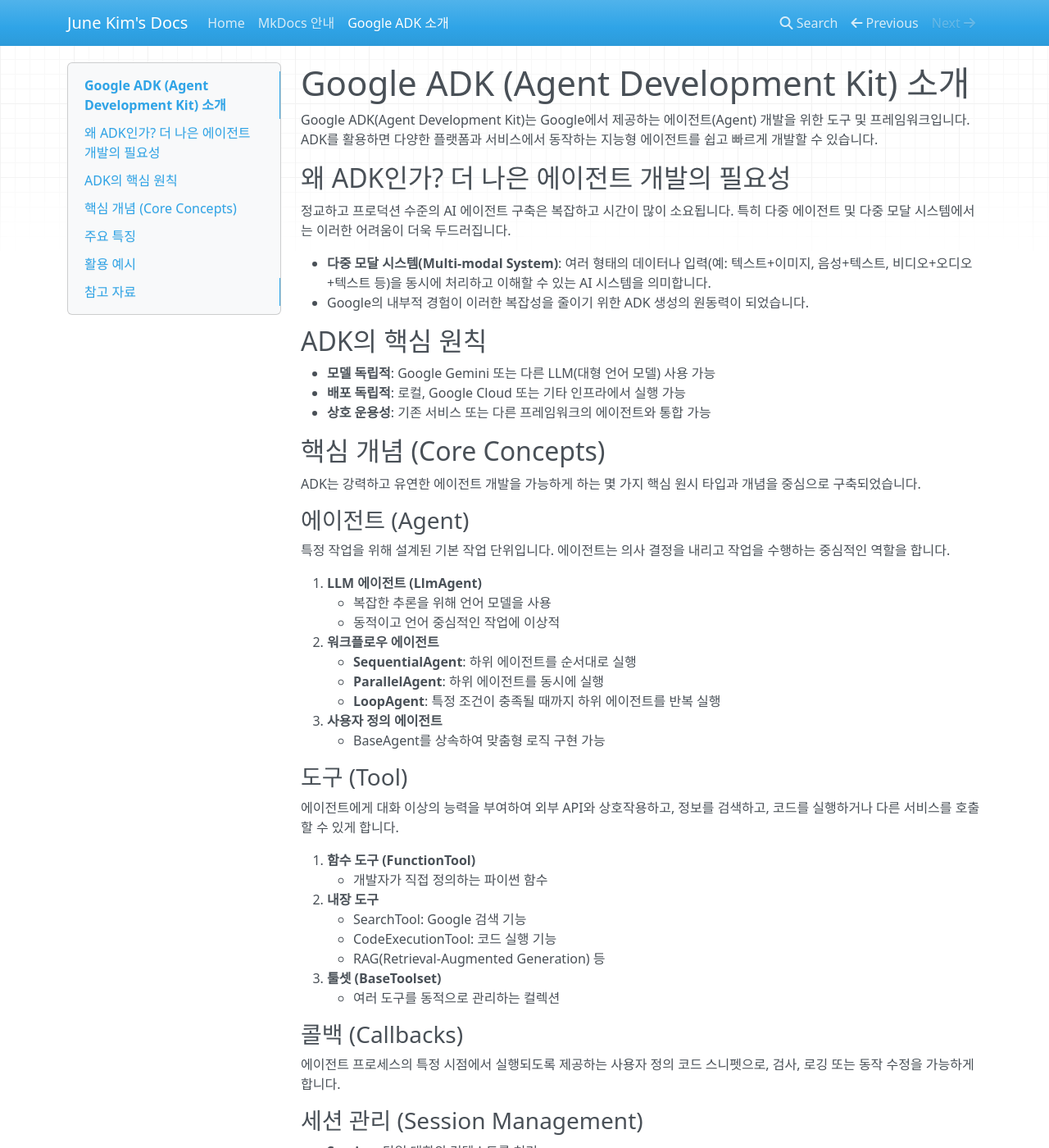
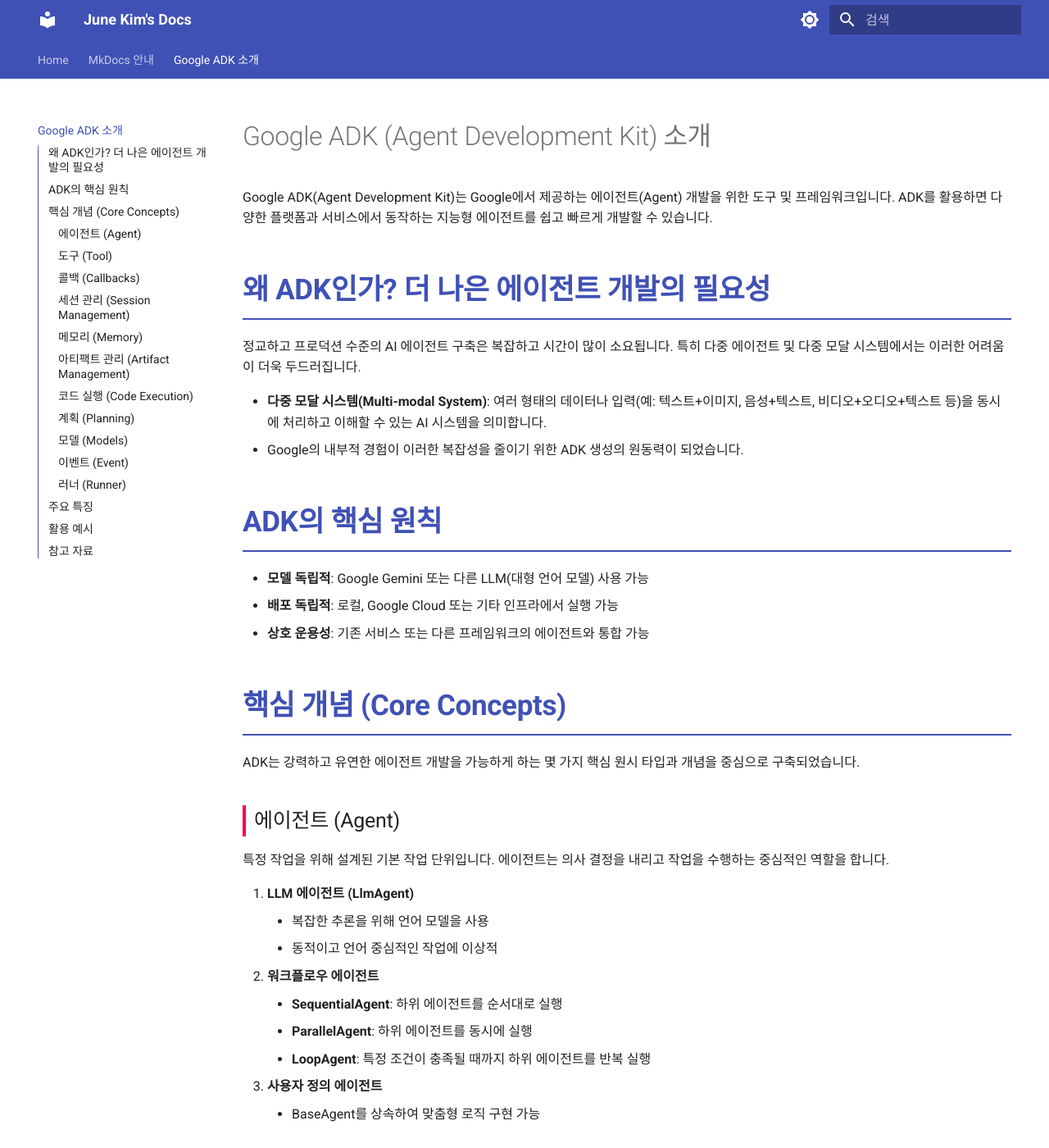
Before and after one commit to junho85/my-wiki, an MkDocs documentation site: the page built from docs/google-adk.md, in a window 1280 px wide and 1400 px high. Shown: the whole window at 82% size. Built offline with MkDocs 1.6.1 and Material for MkDocs 9.7.7, drawn with Linux system fonts in a browser that asks for light colours; nearby versions of some CDN libraries; some of the changed text lies outside the part shown.

Commit message:
Enhance `google-adk.md` with improved formatting and additional sections; add custom styles in `extra.css` and update `mkdocs.yml` for theme configuration

```diff
--- /dev/null
+++ b/docs/css/extra.css
@@ -0,0 +1,54 @@
+/* H2와 H3 구분을 명확하게 하는 스타일 */
+
+/* H2 스타일 */
+.md-typeset h2 {
+  font-size: 1.75rem;
+  font-weight: 600;
+  margin-top: 2.5rem;
+  margin-bottom: 1rem;
+  padding-bottom: 0.5rem;
+  border-bottom: 2px solid var(--md-primary-fg-color, #1976d2);
+  color: var(--md-primary-fg-color, #1976d2);
+}
+
+/* H3 스타일 */
+.md-typeset h3 {
+  font-size: 1.25rem;
+  font-weight: 500;
+  margin-top: 2rem;
+  margin-bottom: 0.75rem;
+  padding-left: 0.5rem;
+  border-left: 4px solid var(--md-accent-fg-color, #ff4081);
+  color: var(--md-default-fg-color);
+}
+
+/* H2 첫 번째 요소의 상단 여백 조정 */
+.md-typeset h2:first-child {
+  margin-top: 0;
+}
+
+/* H3 첫 번째 요소의 상단 여백 조정 */
+.md-typeset h3:first-child {
+  margin-top: 0;
+}
+
+/* 기본 테마용 스타일 (Material 테마가 아닌 경우) */
+article h2 {
+  font-size: 1.75rem;
+  font-weight: 600;
+  margin-top: 2.5rem;
+  margin-bottom: 1rem;
+  padding-bottom: 0.5rem;
+  border-bottom: 2px solid #1976d2;
+  color: #1976d2;
+}
+
+article h3 {
+  font-size: 1.25rem;
+  font-weight: 500;
+  margin-top: 2rem;
+  margin-bottom: 0.75rem;
+  padding-left: 0.5rem;
+  border-left: 4px solid #ff4081;
+  color: #333;
+}
--- a/docs/google-adk.md
+++ b/docs/google-adk.md
@@ -1,6 +1,7 @@
 # Google ADK (Agent Development Kit) 소개
 
-Google ADK(Agent Development Kit)는 Google에서 제공하는 에이전트(Agent) 개발을 위한 도구 및 프레임워크입니다. ADK를 활용하면 다양한 플랫폼과 서비스에서 동작하는 지능형 에이전트를 쉽고 빠르게 개발할 수 있습니다.
+Google ADK(Agent Development Kit)는 Google에서 제공하는 에이전트(Agent) 개발을 위한 도구 및 프레임워크입니다. ADK를 활용하면 다양한 플랫폼과 서비스에서 동작하는 지능형
+에이전트를 쉽고 빠르게 개발할 수 있습니다.
 
 ## 왜 ADK인가? 더 나은 에이전트 개발의 필요성
 
@@ -20,6 +21,7 @@
 ADK는 강력하고 유연한 에이전트 개발을 가능하게 하는 몇 가지 핵심 원시 타입과 개념을 중심으로 구축되었습니다.
 
 ### 에이전트 (Agent)
+
 특정 작업을 위해 설계된 기본 작업 단위입니다. 에이전트는 의사 결정을 내리고 작업을 수행하는 중심적인 역할을 합니다.
 
 1. **LLM 에이전트 (LlmAgent)**
@@ -33,6 +35,7 @@
     - BaseAgent를 상속하여 맞춤형 로직 구현 가능
 
 ### 도구 (Tool)
+
 에이전트에게 대화 이상의 능력을 부여하여 외부 API와 상호작용하고, 정보를 검색하고, 코드를 실행하거나 다른 서비스를 호출할 수 있게 합니다.
 
 1. **함수 도구 (FunctionTool)**
@@ -45,32 +48,41 @@
     - 여러 도구를 동적으로 관리하는 컬렉션
 
 ### 콜백 (Callbacks)
+
 에이전트 프로세스의 특정 시점에서 실행되도록 제공하는 사용자 정의 코드 스니펫으로, 검사, 로깅 또는 동작 수정을 가능하게 합니다.
 
 ### 세션 관리 (Session Management)
+
 - **Session**: 단일 대화의 컨텍스트를 처리
 - **State**: 해당 대화에 대한 에이전트의 작업 메모리
 - **Events**: 대화 기록
 
 ### 메모리 (Memory)
+
 에이전트가 여러 세션에 걸쳐 사용자에 대한 정보를 기억할 수 있게 하여 장기적인 컨텍스트를 제공합니다(단기 세션 State와는 구별됨).
 
 ### 아티팩트 관리 (Artifact Management)
+
 세션이나 사용자와 연관된 파일 또는 바이너리 데이터(이미지, PDF 등)를 저장, 로드 및 관리할 수 있게 합니다.
 
 ### 코드 실행 (Code Execution)
+
 에이전트(주로 도구를 통해)가 복잡한 계산이나 작업을 수행하기 위해 코드를 생성하고 실행하는 능력입니다.
 
 ### 계획 (Planning)
+
 에이전트가 복잡한 목표를 더 작은 단계로 분해하고 ReAct 플래너와 같이 이를 달성하는 방법을 계획할 수 있는 고급 기능입니다.
 
 ### 모델 (Models)
+
 LlmAgent를 구동하는 기본 LLM으로, 추론 및 언어 이해 능력을 가능하게 합니다.
 
 ### 이벤트 (Event)
+
 세션 중에 발생하는 일(사용자 메시지, 에이전트 응답, 도구 사용)을 나타내는 기본 통신 단위로, 대화 기록을 형성합니다.
 
 ### 러너 (Runner)
+
 실행 흐름을 관리하고, 이벤트를 기반으로 에이전트 상호작용을 조율하며, 백엔드 서비스와 조정하는 엔진입니다.
 
 ## 주요 특징
--- a/mkdocs.yml
+++ b/mkdocs.yml
@@ -1,6 +1,32 @@
 site_name: June Kim's Docs
+
+theme:
+  name: material
+  language: ko
+  features:
+    - navigation.tabs
+    - navigation.sections
+    - navigation.expand
+    - navigation.top
+    - toc.integrate
+  palette:
+    - scheme: default
+      primary: indigo
+      accent: pink
+      toggle:
+        icon: material/brightness-7
+        name: 다크 모드로 전환
+    - scheme: slate
+      primary: indigo
+      accent: pink
+      toggle:
+        icon: material/brightness-4
+        name: 라이트 모드로 전환
 
 nav:
   - Home: index.md
   - MkDocs 안내: mkdocs-guide.md
   - Google ADK 소개: google-adk.md
+
+extra_css:
+  - css/extra.css
```
Also changed, not shown: other parts of docs/google-adk.md (+1 -1 lines).
